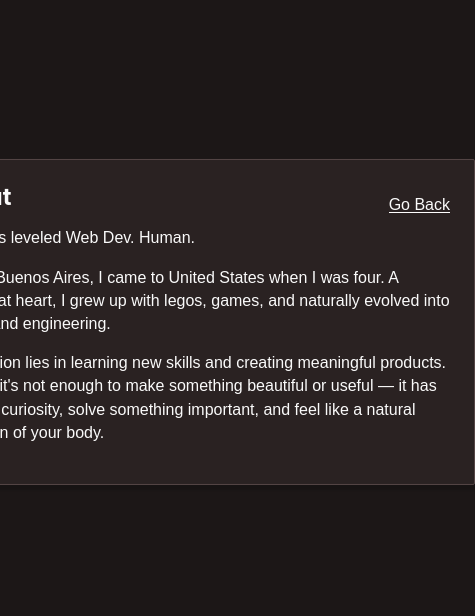
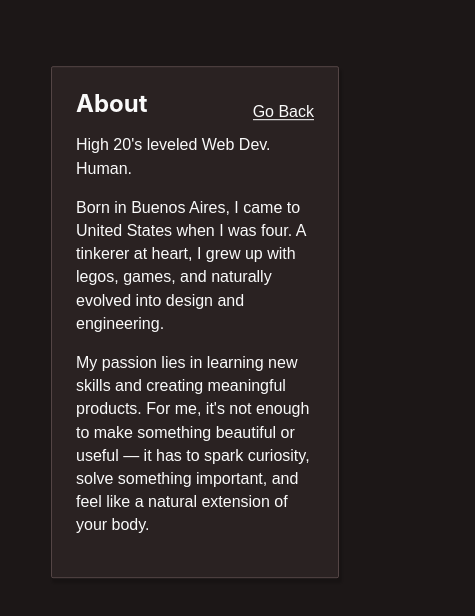
Before and after one commit to leocreatini/leocreatini, a Gatsby site: page /about in a window 390 px wide. Shown: the part 100-716 px from the top of the page, 475 px wide, since content can reach past the window. Built offline with nearby package versions, Linux system fonts and the light colour scheme; Gatsby itself is replaced by a stand-in of ours.

Commit message:
fix: make About card responsive

```diff
--- a/src/components/Card.js
+++ b/src/components/Card.js
@@ -2,8 +2,9 @@ import styled from 'styled-components'
 
 export const Card = styled.div`
   padding: 1.5rem;
+  box-sizing: border-box;
   box-shadow: 2px 4px 2px 1px rgba(0, 0, 0, 0.15);
-  width: ${({ width }) => width || 'auto'};
+  max-width: ${({ width }) => width || 'auto'};
   border-radius: 2px;
   background: hsla(0, 10%, 15%, 1);
   border: 1px solid hsla(0, 10%, 30%, 1);
@@ -12,6 +13,7 @@ export const Card = styled.div`
 
 export const CircleCard = styled.div`
   padding: 1.5rem;
+  box-sizing: border-box;
   box-shadow: 2px 4px 2px 1px rgba(0, 0, 0, 0.15);
   width: ${({ width }) => width || 'auto'};
   height: ${({ width }) => width || 'auto'};
--- a/src/pages/about.js
+++ b/src/pages/about.js
@@ -1,4 +1,5 @@
 import React from 'react'
+import styled from 'styled-components'
 
 import Layout from '../components/Layout'
 import SEO from '../components/SEO'
@@ -8,11 +9,23 @@ import { H2, P } from '../components/Typography'
 import { InternalLink } from '../components/Link'
 import CenterCenter from '../components/CenterCenter'
 
+const ResponsiveCard = styled(Card)`
+  width: 18rem;
+
+  @media (min-width: 450px) {
+    width: 24rem;
+  }
+
+  @media (min-width: 640px) {
+    width: 30rem;
+  }
+`
+
 const AboutPage = () => (
   <Layout>
     <SEO title="About" />
     <CenterCenter>
-      <Card width="35rem">
+      <ResponsiveCard>
         <FlexBox alignItems="center" justifyContent="space-between">
           <H2>About</H2>
           <InternalLink to="/">Go Back</InternalLink>
@@ -29,7 +42,7 @@ const AboutPage = () => (
           useful — it has to spark curiosity, solve something important, and
           feel like a natural extension of your body.
         </P>
-      </Card>
+      </ResponsiveCard>
     </CenterCenter>
   </Layout>
 )
```
